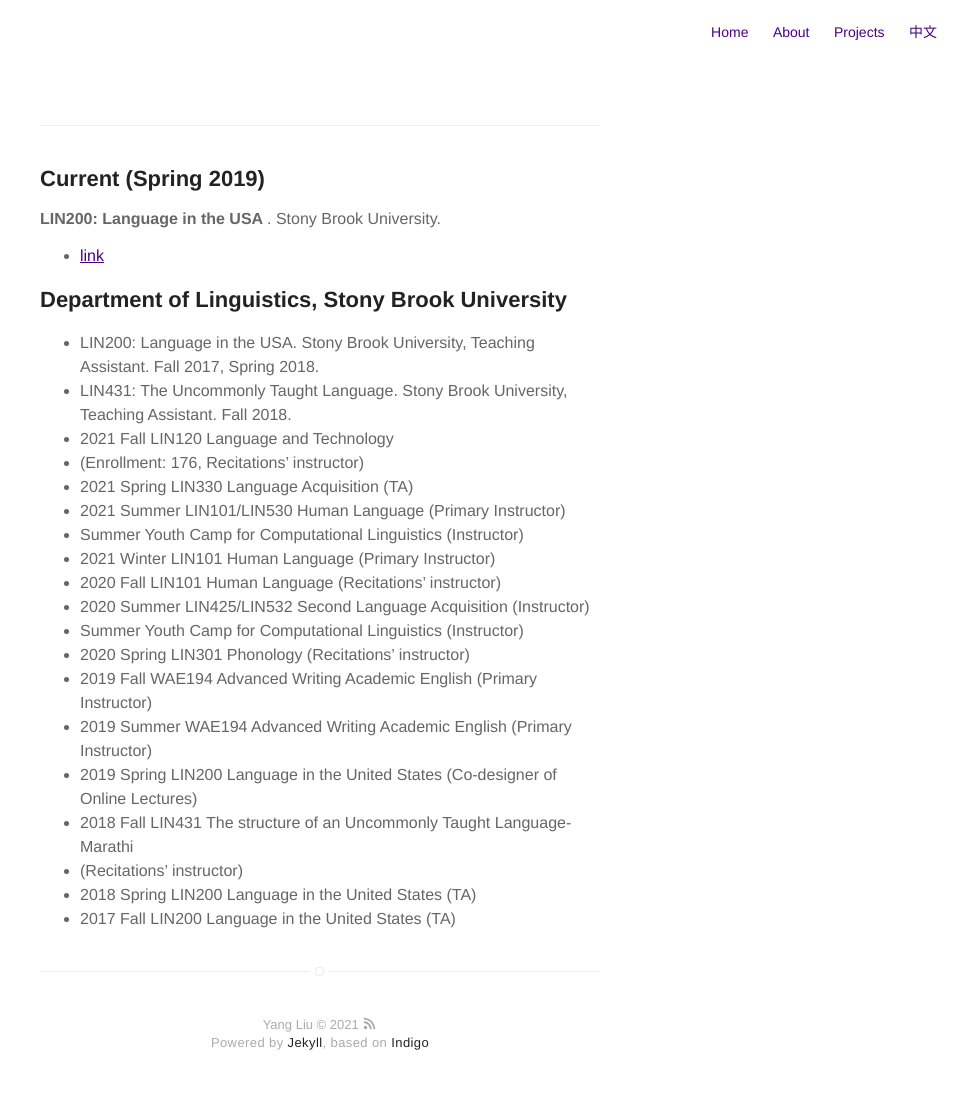
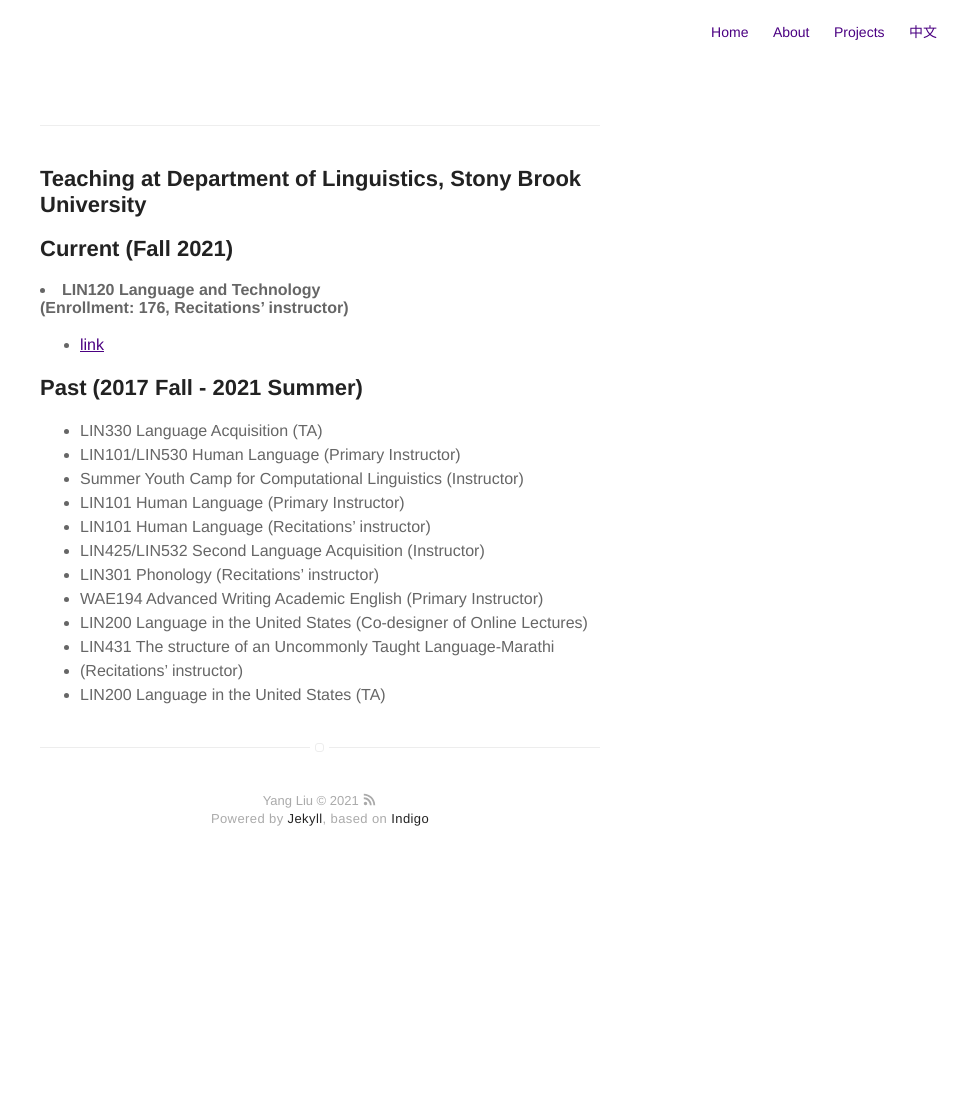
Before and after one commit to coglo/coglo.github.io, a Jekyll site: the page built from teaching.html, in a window 1280 px wide. Shown: the whole page, without its empty margins (320-1280 px from the left). Built offline with Jekyll 4.4.1, drawn with Linux system fonts in a browser that asks for light colours; after the commit the page ends 900 px from its top, so only the background shows below that.

Commit message:
Update teaching.html

```diff
--- a/teaching.html
+++ b/teaching.html
@@ -3,36 +3,28 @@ layout: page
 title: Teaching
 ---
 <hr>
-<h2>Current (Spring 2019)</h2>
-
-<b> LIN200: Language in the USA </b>. Stony Brook University.
+<h2> Teaching at Department of Linguistics, Stony Brook University </h2>
+<h2>Current (Fall 2021)</h2>
+<li><b>LIN120 Language and Technology </b></li>
+<b>(Enrollment: 176, Recitations’ instructor) </b>
 <ul class="skill-list">
-<li><A HREF="https://github.com/coglo/">link</A></li>
+<li><A HREF="https://blackboard.stonybrook.edu/webapps/blackboard/execute/announcement?method=search&context=course&course_id=_1236014_1&handle=cp_announcements&mode=cpview">link</A></li>
 </ul>
 
-<h2> Department of Linguistics, Stony Brook University </h2>
+<h2>Past (2017 Fall - 2021 Summer)</h2>
 
 <ul class="skill-list">
-<li><b>LIN200: Language in the USA</b>. Stony Brook University, Teaching Assistant. Fall 2017, Spring 2018. </li>
-<li><b>LIN431: The Uncommonly Taught Language</b>. Stony Brook University, Teaching Assistant. Fall 2018. </li>
-
-<li><b>2021 Fall	LIN120 Language and Technology </b></li>
-<li><b>          (Enrollment: 176, Recitations’ instructor) </b></li>
-<li><b>2021 Spring	LIN330 Language Acquisition (TA) </b></li>
-<li><b>2021 Summer LIN101/LIN530 Human Language (Primary Instructor) </b></li>
-<li><b>           		Summer Youth Camp for Computational Linguistics (Instructor) </b></li>
-<li><b>2021 Winter 	LIN101 Human Language (Primary Instructor) </b></li>
-<li><b>2020 Fall    LIN101 Human Language (Recitations’ instructor) </b></li>
-<li><b>2020 Summer    LIN425/LIN532 Second Language Acquisition (Instructor) </b></li>
-<li><b>               Summer Youth Camp for Computational Linguistics (Instructor) </b></li>
-<li><b>2020 Spring	LIN301 Phonology (Recitations’ instructor) </b></li>
-<li><b>2019 Fall	WAE194 Advanced Writing Academic English (Primary Instructor) </b></li>
-<li><b>2019 Summer   	WAE194 Advanced Writing Academic English (Primary Instructor) </b></li>
-<li><b>2019 Spring       LIN200 Language in the United States (Co-designer of Online Lectures) </b></li>
-<li><b>2018 Fall	LIN431 The structure of an Uncommonly Taught Language-Marathi  </b></li>
+<li><b>LIN330 Language Acquisition (TA) </b></li>
+<li><b>LIN101/LIN530 Human Language (Primary Instructor) </b></li>
+<li><b>Summer Youth Camp for Computational Linguistics (Instructor) </b></li>
+<li><b>LIN101 Human Language (Primary Instructor) </b></li>
+<li><b>LIN101 Human Language (Recitations’ instructor) </b></li>
+<li><b>LIN425/LIN532 Second Language Acquisition (Instructor) </b></li>
+<li><b>LIN301 Phonology (Recitations’ instructor) </b></li>
+<li><b>WAE194 Advanced Writing Academic English (Primary Instructor) </b></li>
+<li><b>LIN200 Language in the United States (Co-designer of Online Lectures) </b></li>
+<li><b>LIN431 The structure of an Uncommonly Taught Language-Marathi  </b></li>
 <li><b>                 (Recitations’ instructor) </b></li>
-<li><b>2018 Spring      	LIN200 Language in the United States (TA) </b></li>
-<li><b>2017 Fall	LIN200  Language in the United States (TA)</b></li>
-
+<li><b>LIN200 Language in the United States (TA) </b></li>
 
 </ul>
```
